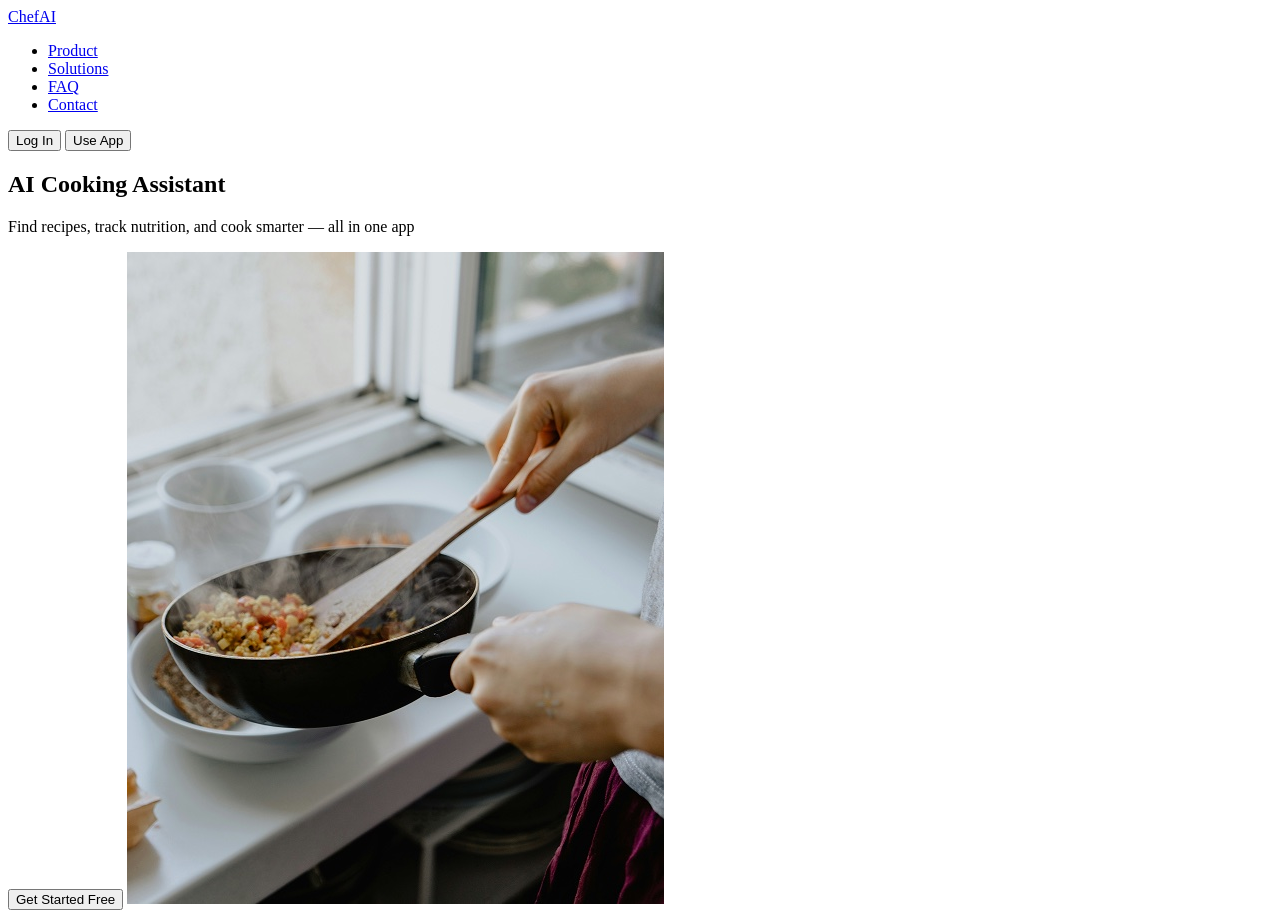
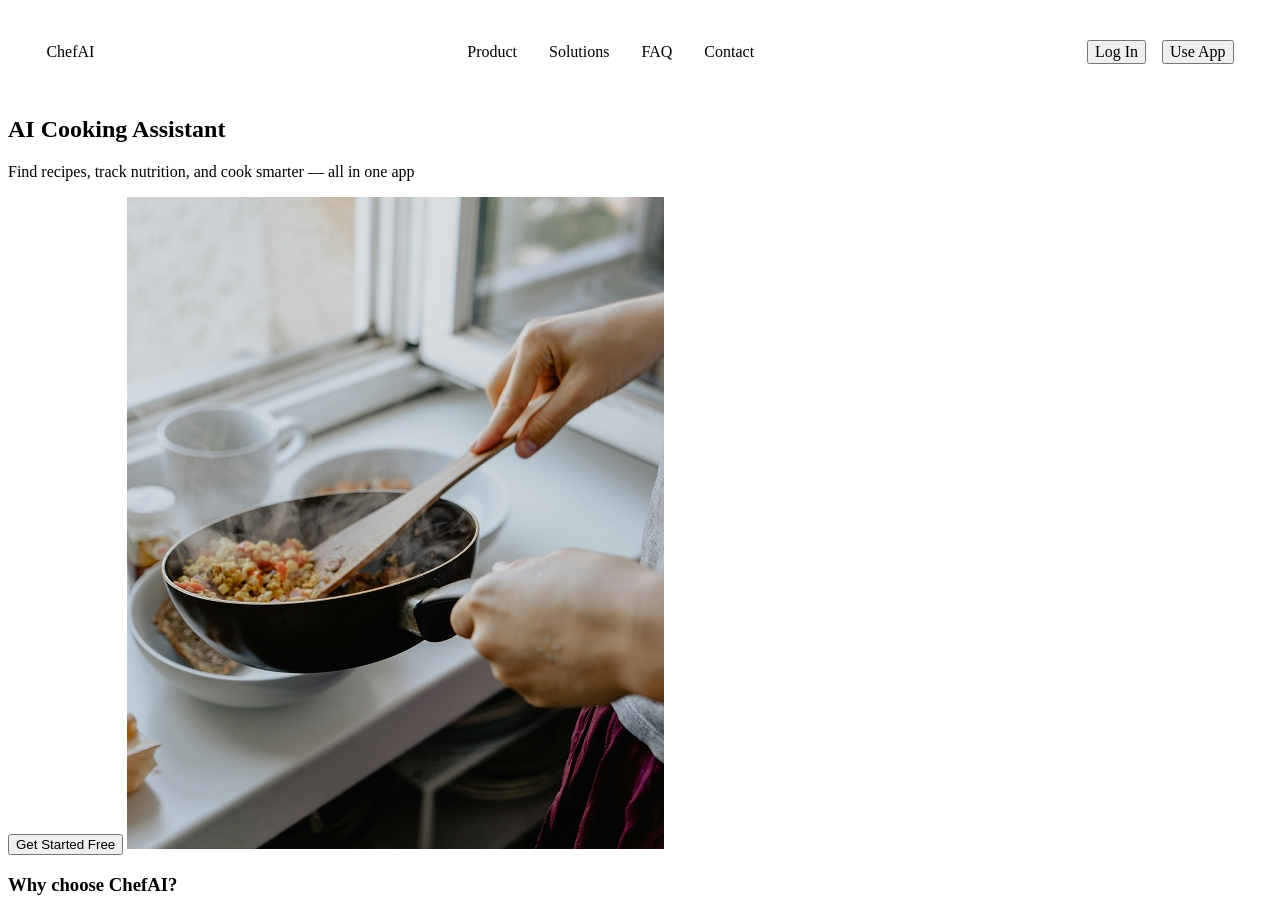
Before and after one commit to Somilany1/ChefAI, a plain HTML site: page app/assets/index.html in a window 1280 px wide. Shown: the top 913 px of the page. Drawn offline with Linux system fonts and the light colour scheme.

Commit message:
Refactor project structure and style header

```diff
--- a/index.html
+++ b/app/assets/index.html
@@ -5,22 +5,25 @@
     <meta charset="UTF-8">
     <meta name="viewport" content="width=device-width, initial-scale=1.0">
     <title>ChefAI</title>
-    <link rel="stylesheet" href="style.css">
+    <link rel="stylesheet" href="/app/assets/stylesheets/style.css">
 
 </head>
 
 <body>
     <header>
-        <nav>
-            <a href="#" class="logo">ChefAI</a>
-            <ul class="nav-links">
-                <li><a href="#product">Product</a></li>
-                <li><a href="#solutions">Solutions</a></li>
-                <li><a href="#faq">FAQ</a></li>
-                <li><a href="#contact">Contact</a></li>
+        <nav class="nav">
+            <a href="#" class="nav__logo">ChefAI</a>
+            <ul class="nav__list">
+                <!-- Where should I write the classes: into li or into a? -->
+                <li class="nav__list__item"><a href="#product">Product</a></li>
+                <li class="nav__list__item"><a href="#solutions">Solutions</a></li>
+                <li class="nav__list__item"><a href="#faq">FAQ</a></li>
+                <li class="nav__list__item"><a href="#contact">Contact</a></li>
             </ul>
-            <button class="button logIn">Log In</button>
-            <button class="button useApp">Use App</button>
+            <div class="nav__buttons">
+                <button class="nav__buttons__button">Log In</button>
+                <button class="nav__buttons__button">Use App</button>
+            </div>
         </nav>
     </header>
 
@@ -30,7 +33,7 @@
             <h1>AI Cooking Assistant</h1>
             <p>Find recipes, track nutrition, and cook smarter — all in one app</p>
             <button class="button getStartedFree">Get Started Free</button>
-            <img src="cook.jpg" alt="Hand holding a frying pan with steaming hot food">
+            <img src="/app/assets/images/cook.jpg" alt="Hand holding a frying pan with steaming hot food">
         </section>
 
         <section id="solutions">
--- /dev/null
+++ b/app/assets/stylesheets/style.css
@@ -0,0 +1,46 @@
+/* body {
+    display: grid;
+    grid-template-columns: repeat(700px, 1fr);
+} */
+
+header {
+    padding: 1.2rem 3vw;
+}
+
+.nav {
+    display: flex;
+    margin: 0 auto;
+    /* When I open a mobile version header is overflowing, do i need to make a burger? */
+    flex-wrap: wrap;
+    align-items: center;
+    justify-content: space-between;
+}
+
+.nav__list {
+    display: flex;
+    flex: none;
+    gap: 2rem;
+    /* Why does code in example on web.dev work without this prop below? */
+    list-style-type: none;
+    justify-content: center;
+}
+
+.nav__list__item::marker {
+    content: "";
+}
+
+/* correct */
+a {
+    text-decoration: none;
+    color: inherit;
+}
+
+.nav__buttons {
+    display: flex;
+    gap: 1rem;
+}
+
+.nav__buttons__button {
+    font: inherit;
+    cursor: pointer;
+}
```
Also changed, not shown: app/assets/images/cook.jpg (renamed from cook.jpg), style.css (deleted).
